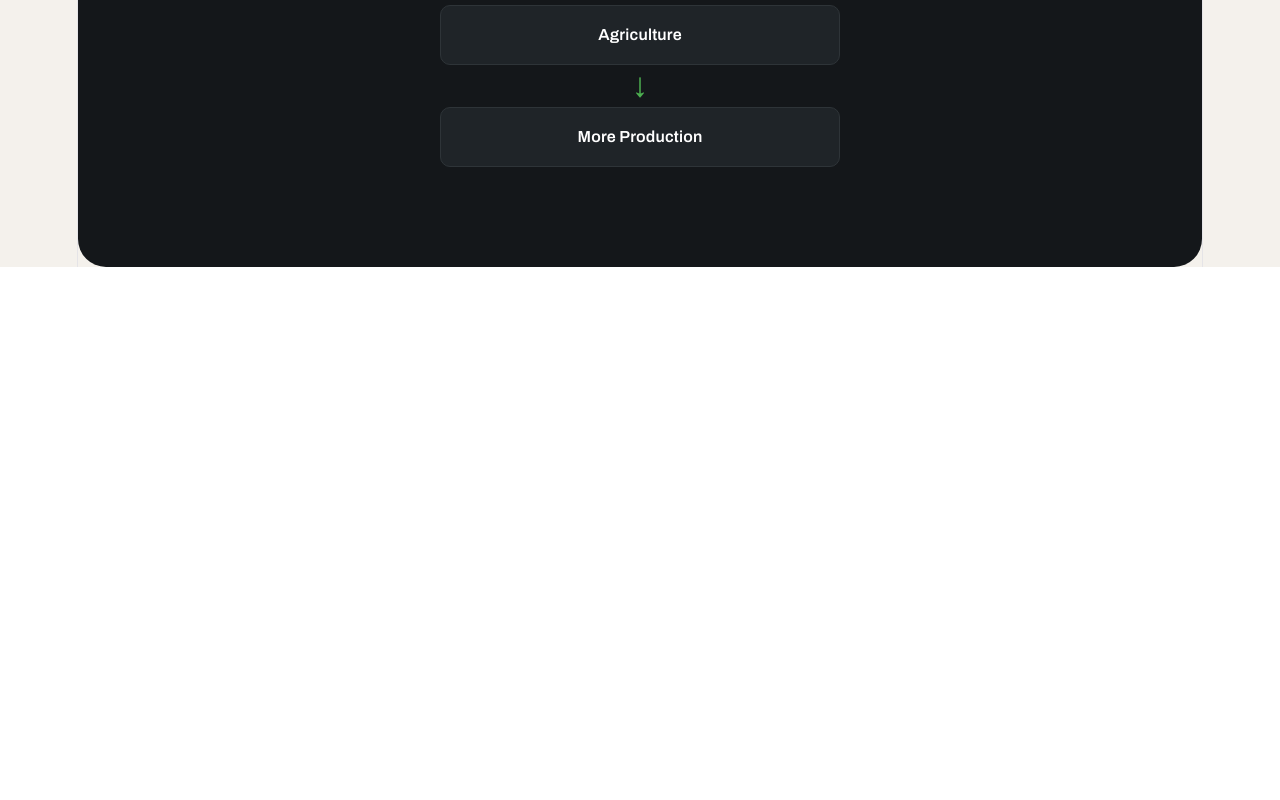
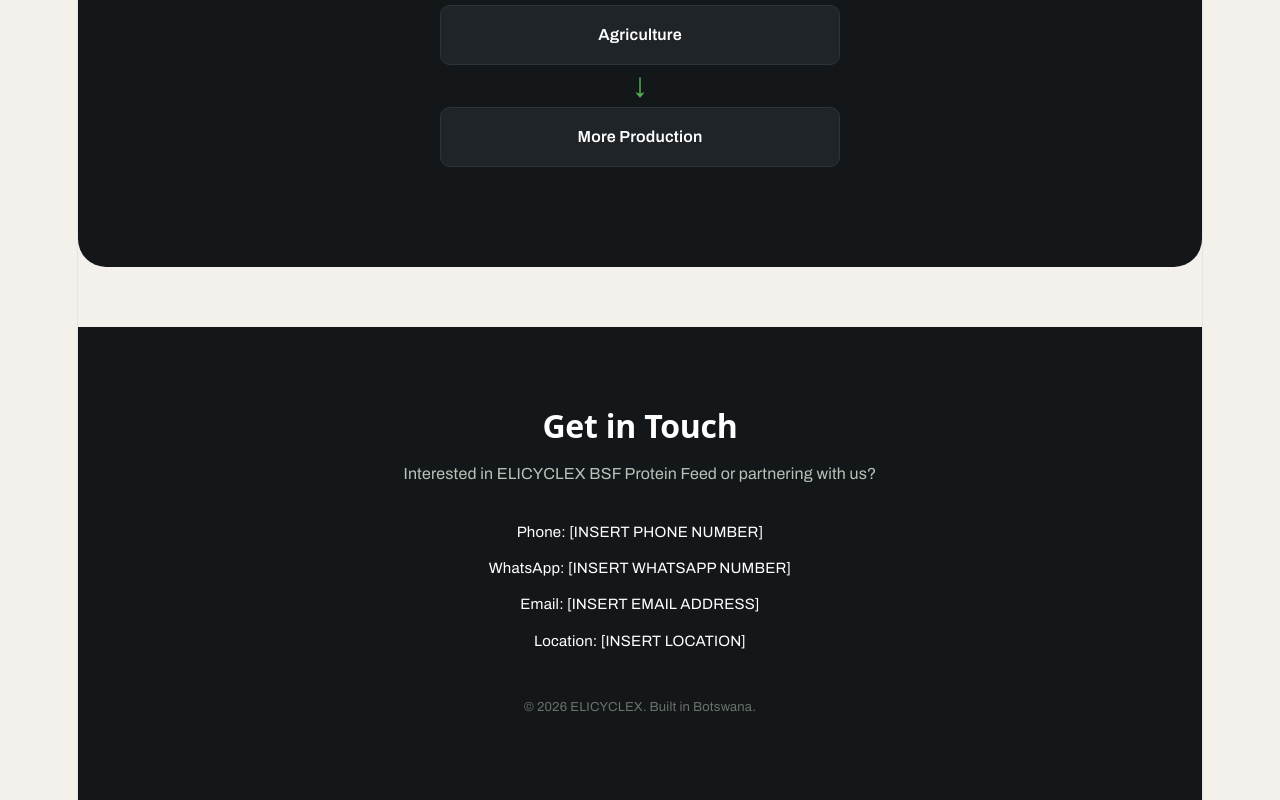
Before and after one commit to Elicyclex/elicyclex-web, a React (Vite) app: page / in a window 1280 px wide. Shown: the part 3293-4093 px from the top of the page. Before the commit the page ends 3560 px from the top, so only its background shows below. Built offline with nearby package versions, Linux system fonts and the light colour scheme.

Commit message:
Add contact footer, complete public homepage

```diff
--- a/src/App.css
+++ b/src/App.css
@@ -334,3 +334,39 @@
   font-size: 22px;
   padding: 8px 0;
 }
+.footer {
+  background-color: #14171a;
+  padding: 80px 24px;
+  margin-top: 60px;
+}
+
+.footer-content {
+  max-width: 600px;
+  margin: 0 auto;
+  text-align: center;
+}
+
+.footer-title {
+  color: #ffffff;
+  font-size: 32px;
+  font-weight: 800;
+  margin-bottom: 16px;
+}
+
+.footer-text {
+  color: #b9c2b9;
+  font-size: 16px;
+  margin-bottom: 32px;
+}
+
+.footer-details p {
+  color: #ffffff;
+  font-size: 15px;
+  margin-bottom: 10px;
+}
+
+.footer-copyright {
+  color: #6b7268;
+  font-size: 13px;
+  margin-top: 40px;
+}
--- a/src/App.jsx
+++ b/src/App.jsx
@@ -103,6 +103,24 @@
           </div>
         </section>
       </div>
+      <footer className="footer" id="contact">
+  <div className="footer-content">
+    <h2 className="footer-title">Get in Touch</h2>
+    <p className="footer-text">
+      Interested in ELICYCLEX BSF Protein Feed or partnering with us?
+    </p>
+    <div className="footer-details">
+      <p>Phone: [INSERT PHONE NUMBER]</p>
+      <p>WhatsApp: [INSERT WHATSAPP NUMBER]</p>
+      <p>Email: [INSERT EMAIL ADDRESS]</p>
+      <p>Location: [INSERT LOCATION]</p>
+    </div>
+    <p className="footer-copyright">
+      © {new Date().getFullYear()} ELICYCLEX. Built in Botswana.
+    </p>
+  </div>
+</footer>
+
     </>
   );
 }
```
